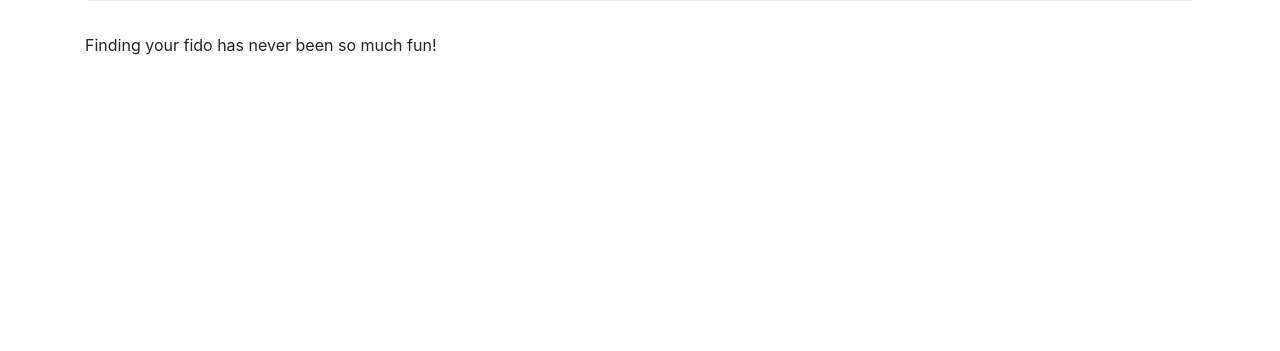
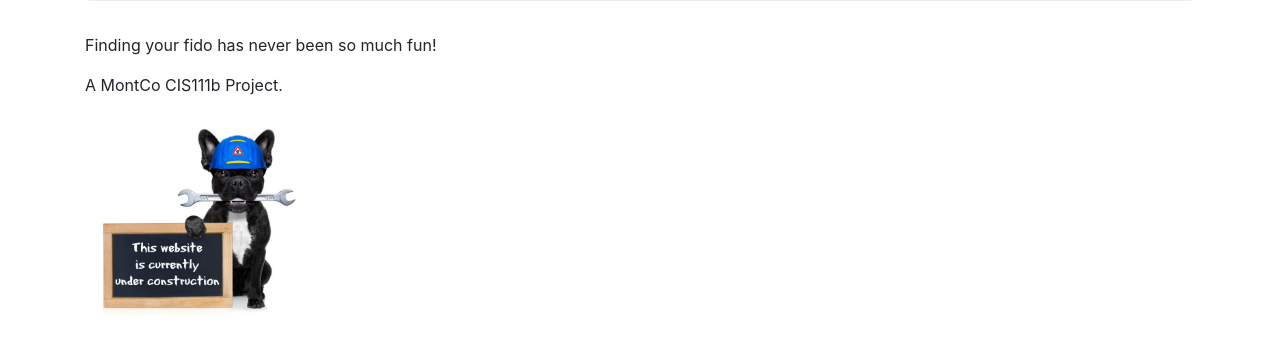
Before and after one commit to elisecho/FidoFinder, a Django app: page / in a window 1280 px wide. Shown: the part 406-757 px from the top of the page. Run offline with Django 3.2, Linux system fonts and the light colour scheme; some libraries are stand-ins or nearby versions.

Commit message:
added under construction logo to index.html

```diff
--- a/ff_app/templates/ff_app/index.html
+++ b/ff_app/templates/ff_app/index.html
@@ -12,5 +12,7 @@
 {% block content %}
 	{% load static %}
 	<p>Finding your fido has never been so much fun!</p>
+	<p>A MontCo CIS111b Project.</p>
+	<img src="/static/ff_app/website-under-construction.jpg" width=20%>
 
 {% endblock content %}
```
Also changed, not shown: ff_app/static/ff_app/website-under-construction.jpg (added), 1 other file.
